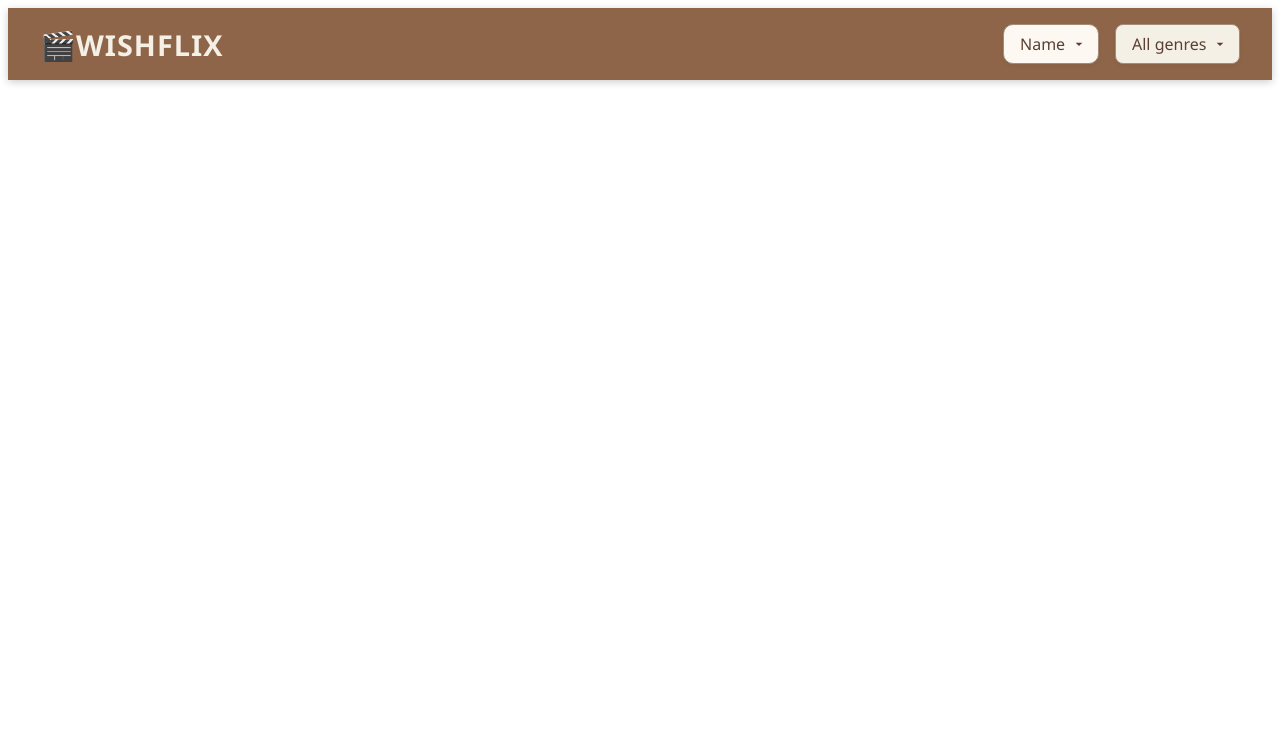
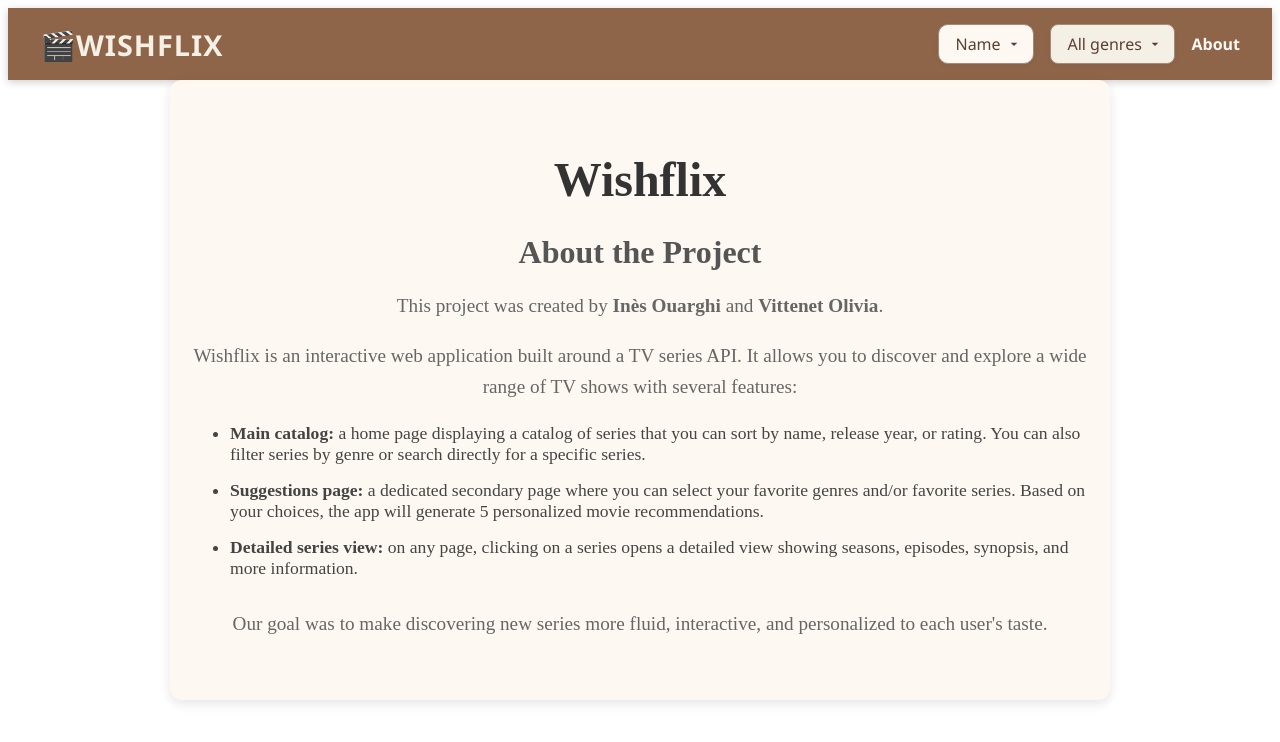
Before and after one commit to OliviaVit/WishFlix, an Angular app: page /about in a window 1280 px wide. Before the commit this address led to /. Shown: the top 742 px of the page. Built offline with nearby package versions, Linux system fonts and the light colour scheme.

Commit message:
Ajout de la page about

```diff
--- /dev/null
+++ b/src/app/about/about.component.css
@@ -0,0 +1,41 @@
+.about-container {
+    max-width: 900px;
+    margin: 0 auto;
+    padding: 40px 20px;
+    text-align: center;
+    background-color: #fdf8f2;
+    border-radius: 12px;
+    box-shadow: 0 4px 12px rgba(0, 0, 0, 0.1);
+  }
+
+  .about-title {
+    font-size: 3rem;
+    margin-bottom: 20px;
+    color: #333;
+  }
+
+  .about-subtitle {
+    font-size: 2rem;
+    margin-bottom: 20px;
+    color: #555;
+  }
+
+  .about-text {
+    font-size: 1.2rem;
+    color: #666;
+    line-height: 1.6;
+    margin-bottom: 20px;
+  }
+
+  .about-list {
+    list-style-type: disc;
+    text-align: left;
+    padding-left: 40px;
+    font-size: 1.1rem;
+    color: #444;
+    margin-bottom: 30px;
+  }
+
+  .about-list li {
+    margin-bottom: 15px;
+  }
--- /dev/null
+++ b/src/app/about/about.component.html
@@ -0,0 +1,29 @@
+<div class="about-container">
+    <h1 class="about-title">Wishflix</h1>
+
+    <h2 class="about-subtitle">About the Project</h2>
+
+    <p class="about-text">
+      This project was created by <strong>Inès Ouarghi</strong> and <strong>Vittenet Olivia</strong>.
+    </p>
+
+    <p class="about-text">
+      Wishflix is an interactive web application built around a TV series API. It allows you to discover and explore a wide range of TV shows with several features:
+    </p>
+
+    <ul class="about-list">
+      <li>
+        <strong>Main catalog:</strong> a home page displaying a catalog of series that you can sort by name, release year, or rating. You can also filter series by genre or search directly for a specific series.
+      </li>
+      <li>
+        <strong>Suggestions page:</strong> a dedicated secondary page where you can select your favorite genres and/or favorite series. Based on your choices, the app will generate 5 personalized movie recommendations.
+      </li>
+      <li>
+        <strong>Detailed series view:</strong> on any page, clicking on a series opens a detailed view showing seasons, episodes, synopsis, and more information.
+      </li>
+    </ul>
+
+    <p class="about-text">
+      Our goal was to make discovering new series more fluid, interactive, and personalized to each user's taste.
+    </p>
+  </div>
--- a/src/app/app.routes.ts
+++ b/src/app/app.routes.ts
@@ -2,6 +2,7 @@ import { Routes } from '@angular/router';
 import { SeasonDetailsComponent } from './season-details/season-details.component';
 import { SuggestionsComponent } from './suggestions/suggestions.component';
 import { HomeComponent } from './home/home.component';
+import { AboutComponent } from './about/about.component';
 
 export const routes: Routes = [
 
@@ -35,4 +36,8 @@ export const routes: Routes = [
 
   // Route vers la page de suggestions personnalisées
   { path: 'suggestions', component: SuggestionsComponent },
+
+  //Route vers la page about
+  { path: 'about', component: AboutComponent },
+
 ];
--- a/src/app/shared/components/navbar/navbar.component.css
+++ b/src/app/shared/components/navbar/navbar.component.css
@@ -134,4 +134,11 @@
       }
     }
   }
+
+  .nav-link {
+    color: #fdf8f2;
+    text-decoration: none;
+    font-weight: bold;
+  }
+
 }
--- a/src/app/shared/components/navbar/navbar.component.html
+++ b/src/app/shared/components/navbar/navbar.component.html
@@ -20,5 +20,10 @@
       <app-filter></app-filter>
     </div>
 
+    <!-- Lien vers la page About -->
+    <div class="nav-button-style">
+      <a routerLink="/about" class="nav-link">About</a>
+    </div>
+
   </div>
 </nav>
```
Also changed, not shown: src/app/about/about.component.ts (added, +11 -0 lines).
